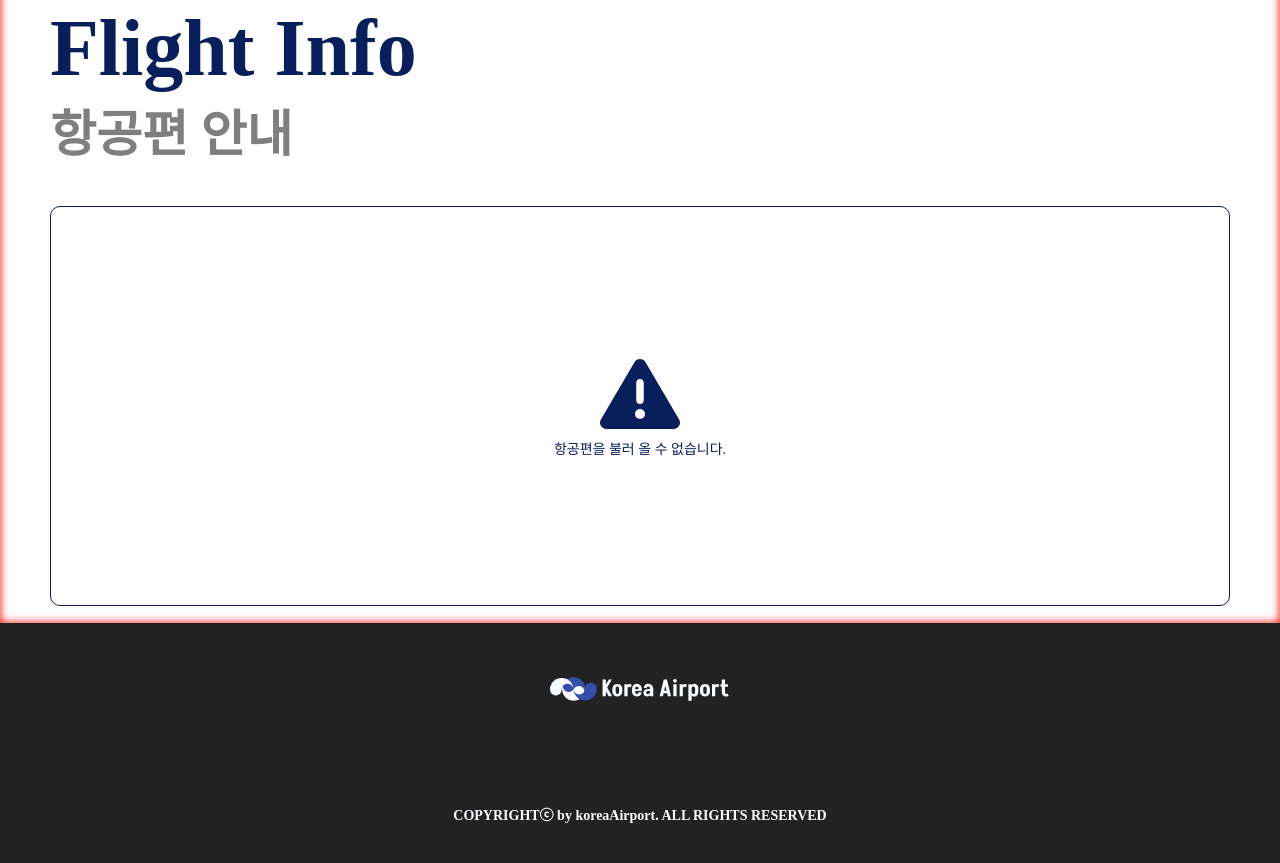
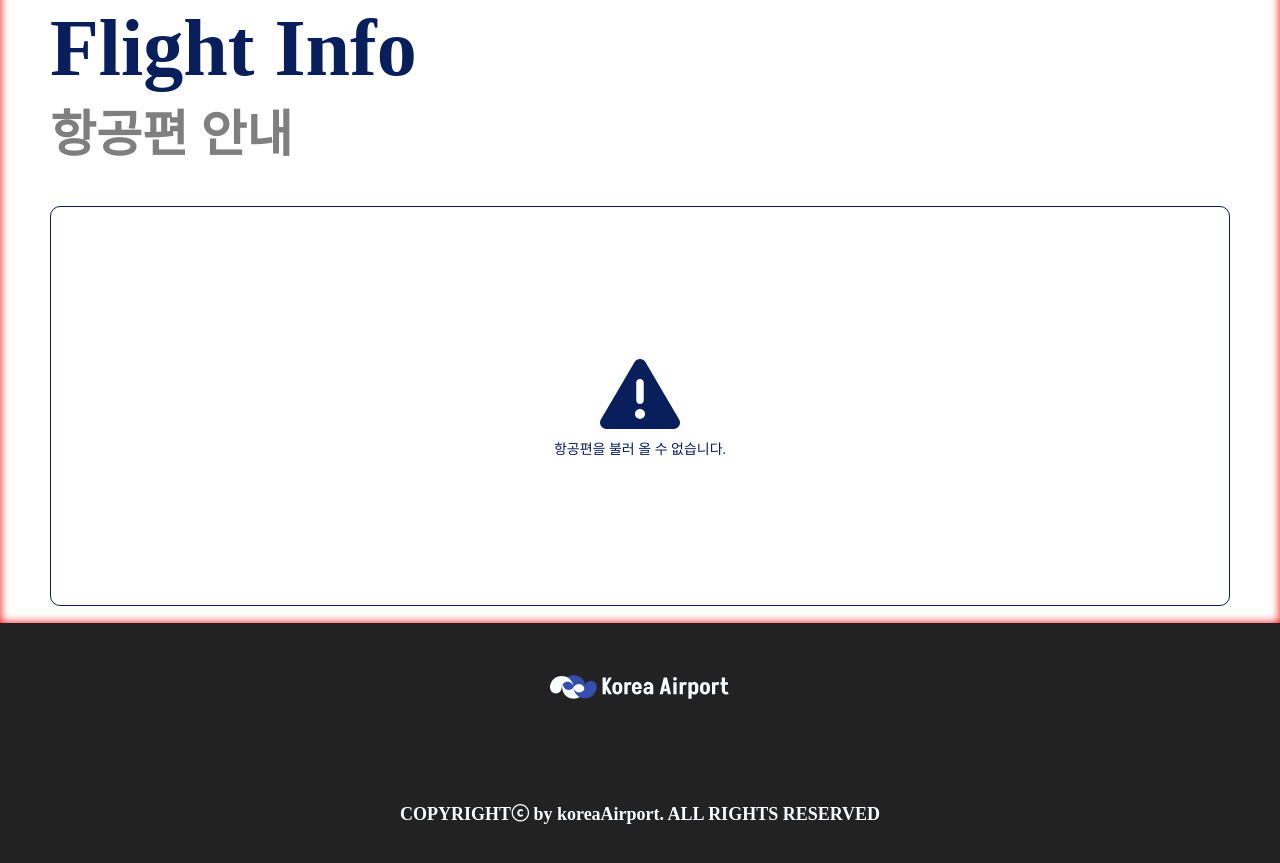
Before and after one commit to 5647kr/KoreaAirport, a plain HTML site: page index.html in a window 1280 px wide. Shown: the part 2977-3840 px from the top of the page. Drawn offline with Linux system fonts and the light colour scheme; a web font is replaced by a local one.

```diff
--- a/css/media.css
+++ b/css/media.css
@@ -296,4 +296,8 @@
   #tipSection .tipList li:nth-child(even) {
     margin-top: 140px;
   }
+
+  footer p {
+    font-size: var(--font-mlz);
+  }
 }
```
